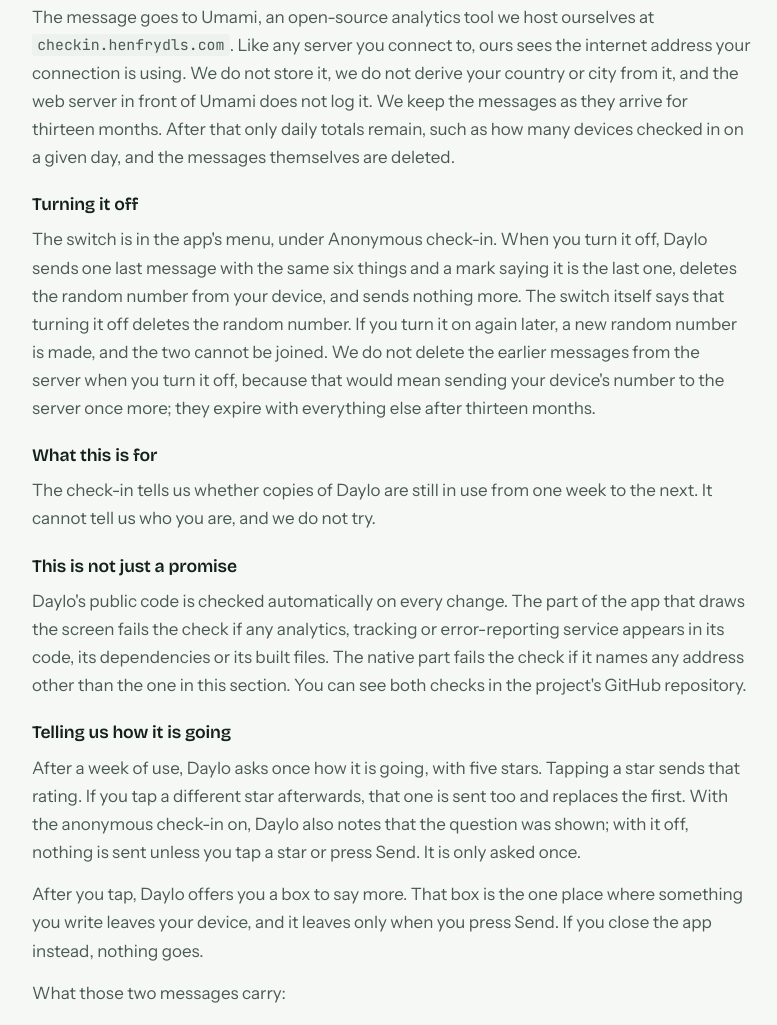
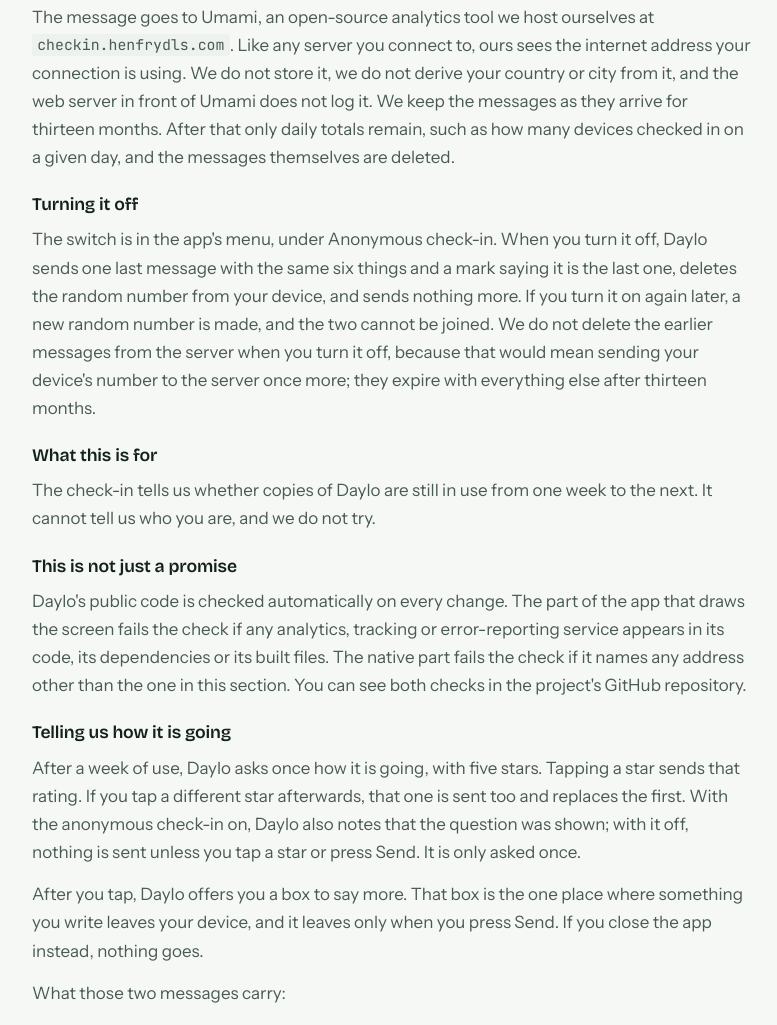
Before and after one commit to henfrydls/daylo-web, a plain HTML site: page site/privacy/index.html in a window 1280 px wide. Shown: the part 1950-2975 px from the top of the page, without its empty margins (248-1025 px from the left). Drawn offline with nearby package versions, Linux system fonts and the light colour scheme.

Commit message:
Drop the sentence about what the switch says

```diff
--- a/site/privacy/index.html
+++ b/site/privacy/index.html
@@ -89,7 +89,7 @@
       <h3>Where it goes and what we keep</h3>
       <p>The message goes to Umami, an open-source analytics tool we host ourselves at <code>checkin.henfrydls.com</code>. Like any server you connect to, ours sees the internet address your connection is using. We do not store it, we do not derive your country or city from it, and the web server in front of Umami does not log it. We keep the messages as they arrive for thirteen months. After that only daily totals remain, such as how many devices checked in on a given day, and the messages themselves are deleted.</p>
       <h3>Turning it off</h3>
-      <p>The switch is in the app's menu, under Anonymous check-in. When you turn it off, Daylo sends one last message with the same six things and a mark saying it is the last one, deletes the random number from your device, and sends nothing more. The switch itself says that turning it off deletes the random number. If you turn it on again later, a new random number is made, and the two cannot be joined. We do not delete the earlier messages from the server when you turn it off, because that would mean sending your device's number to the server once more; they expire with everything else after thirteen months.</p>
+      <p>The switch is in the app's menu, under Anonymous check-in. When you turn it off, Daylo sends one last message with the same six things and a mark saying it is the last one, deletes the random number from your device, and sends nothing more. If you turn it on again later, a new random number is made, and the two cannot be joined. We do not delete the earlier messages from the server when you turn it off, because that would mean sending your device's number to the server once more; they expire with everything else after thirteen months.</p>
       <h3>What this is for</h3>
       <p>The check-in tells us whether copies of Daylo are still in use from one week to the next. It cannot tell us who you are, and we do not try.</p>
       <h3>This is not just a promise</h3>
```
